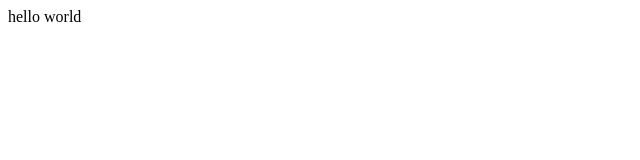
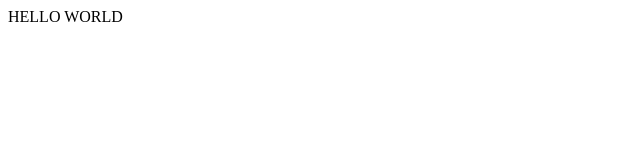
Before and after one commit to emre194/emre194.github.io, a plain HTML site: page index.html in a window 1280 px wide. Shown: the full height of the page, 0-640 px from the left. Drawn offline with Linux system fonts and the light colour scheme.

Commit message:
Update index.html

```diff
--- a/index.html
+++ b/index.html
@@ -6,6 +6,6 @@
     <title>Yunus Emre Yıldırım</title>
 </head>
 <body>
-    hello world
+    <div class="text-align:center; width: 100%; font-size: 32px;">HELLO WORLD</div>
 </body>
 </html>
```
